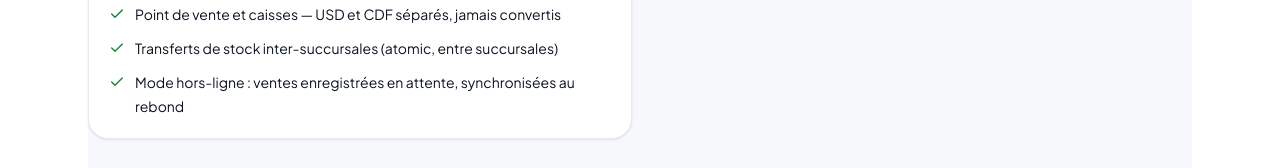
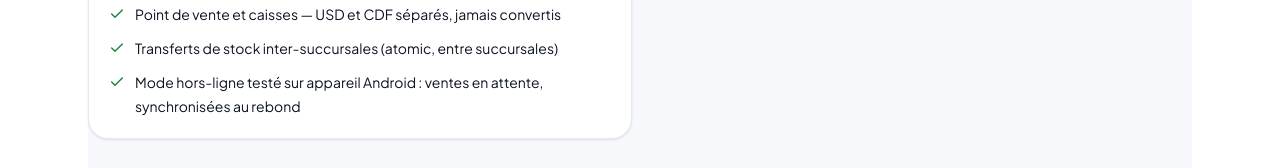
Before and after one commit to theoxbloodedit-boop1/vanny-manager-pro, a Next.js app: page / in a window 1280 px wide. Shown: the part 3782-3950 px from the top of the page. Built offline with nearby package versions, Linux system fonts and the light colour scheme; no server answers.

Commit message:
docs(landing): mentionne le test physique sur appareil Android du mode hors-ligne
Confirme par le proprietaire : mode hors-ligne valide sur appareil Android reel.

```diff
--- a/src/app/page.tsx
+++ b/src/app/page.tsx
@@ -126,7 +126,7 @@ const LIVE = [
   "Tarifs normalisés USD / CDF, jamais convertis silencieusement",
   "Point de vente et caisses — USD et CDF séparés, jamais convertis",
   "Transferts de stock inter-succursales (atomic, entre succursales)",
-  "Mode hors-ligne : ventes enregistrées en attente, synchronisées au rebond",
+  "Mode hors-ligne testé sur appareil Android : ventes en attente, synchronisées au rebond",
 ];
 
 /**
```
